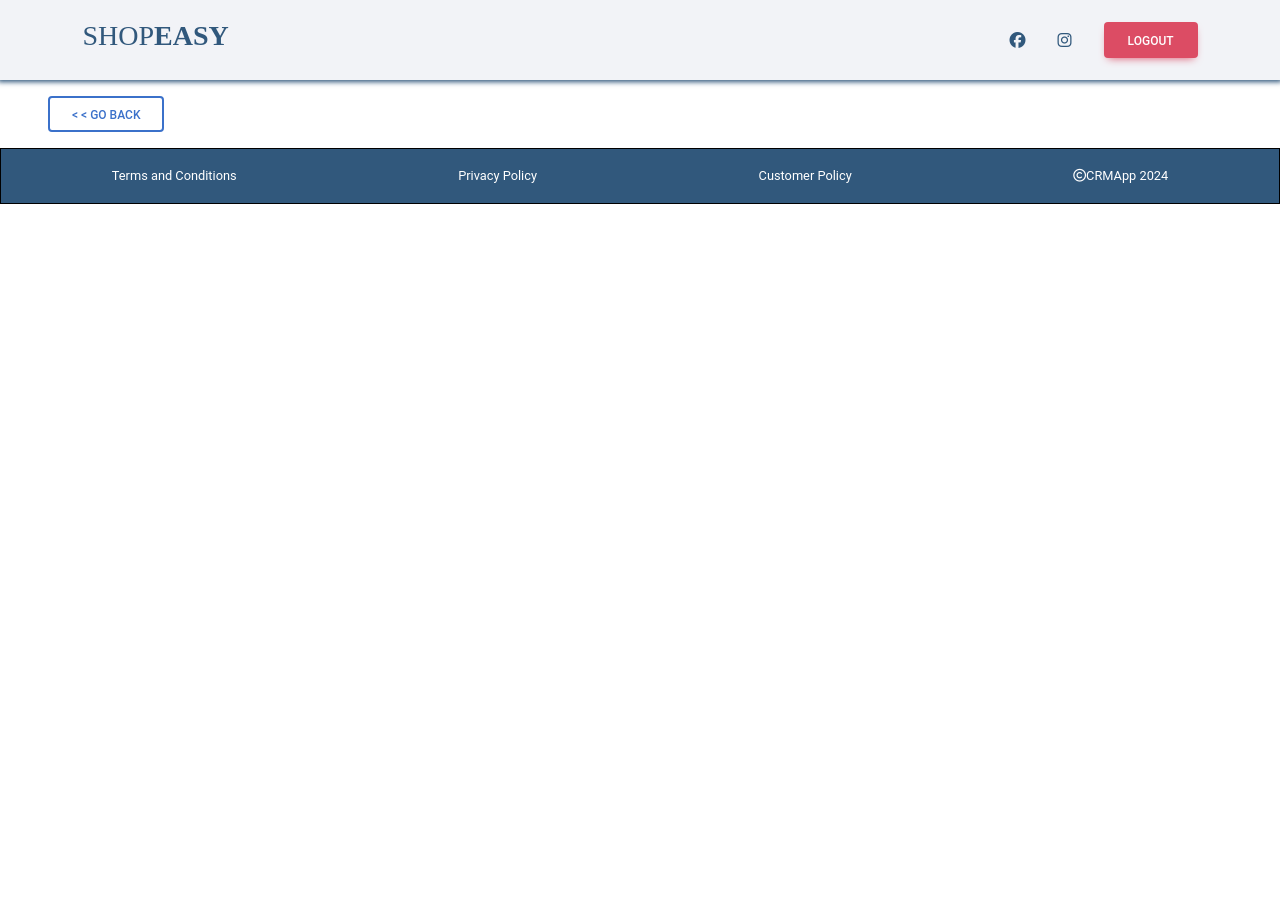
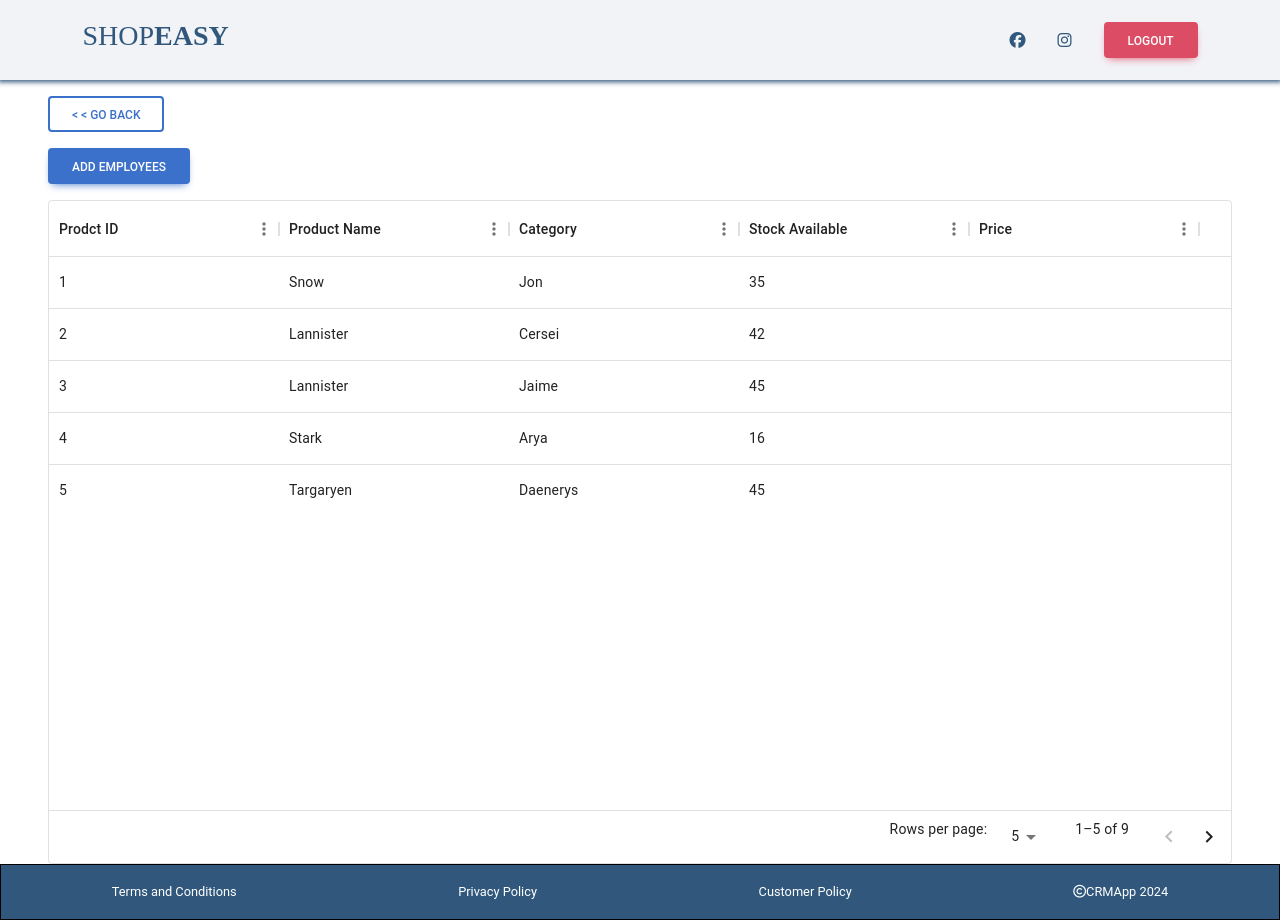
Before and after one commit to AkarshAB/CRM--Frontend, a React (Create React App) app: page /Manage-Employees in a window 1280 px wide. Before the commit the page ends 800 px from the top, so only its background shows below. Built offline with nearby package versions, Linux system fonts and the light colour scheme.

Commit message:
created ManageEmployee component.

```diff
--- a/src/App.js
+++ b/src/App.js
@@ -14,6 +14,7 @@ import BackButton from './components/common/Back Button/BackButton.jsx';
 import BillingHistory from './components/BillingHistory/BillingHistory.jsx';
 import ServiceRequests from './components/ServiceRequests/ServiceRequests.jsx';
 import AddEmployee from './components/AddEmployee/AddEmployee.jsx';
+import ManageEmployee from './components/ManageEmployee/ManageEmployee.jsx';
 
 
 function App() {
@@ -32,6 +33,7 @@ function App() {
         <Route path='/billing' element={<Billing />}></Route>
         <Route path='/BillingHistory' element={<BillingHistory />}></Route>
         <Route path='/service-requests' element={<ServiceRequests />}></Route>
+        <Route path='/Manage-Employees' element={<ManageEmployee />}></Route>
         <Route path='/Add-Employee' element={<AddEmployee />}></Route>
       </Routes>
       <Footer />
--- a/src/components/Inventory/Inventory.jsx
+++ b/src/components/Inventory/Inventory.jsx
@@ -2,8 +2,6 @@ import React, { useEffect, useState } from 'react'
 import './Inventory.css'
 import { DataGrid } from '@mui/x-data-grid';
 import axios from 'axios';
-import { Formik } from 'formik';
-// import { useDataGridProps } from '@mui/x-data-grid';
 
 
 
--- a/src/components/ManageEmployee/ManageEmployee.jsx
+++ b/src/components/ManageEmployee/ManageEmployee.jsx
@@ -1,9 +1,57 @@
 import React from 'react'
 import './ManageEmployee.css'
+import { DataGrid } from '@mui/x-data-grid';
+import axios from 'axios';
+import { Link } from 'react-router-dom';
 
 function ManageEmployee() {
+  const columns = [
+    { field: 'id', headerName: 'Prodct ID', width: 230 },
+    { field: 'productName', headerName: 'Product Name', width: 230 },
+    { field: 'category', headerName: 'Category', width: 230 },
+    {
+      field: 'StockAvailable', headerName: 'Stock Available', width: 230
+    },
+    {
+      field: 'Price', headerName: 'Price', width: 230,
+      valueGetter: (params) =>
+        `${params.row.firstName || ''} ${params.row.lastName || ''}`,
+    },
+  ];
+
+  const rows = [
+    { id: 1, productName: 'Snow', category: 'Jon', StockAvailable: 35 },
+    { id: 2, productName: 'Lannister', category: 'Cersei', StockAvailable: 42 },
+    { id: 3, productName: 'Lannister', category: 'Jaime', StockAvailable: 45 },
+    { id: 4, productName: 'Stark', category: 'Arya', StockAvailable: 16 },
+    { id: 5, productName: 'Targaryen', category: 'Daenerys', StockAvailable: 45 },
+    { id: 6, productName: 'Melisandre', category: null, StockAvailable: 150 },
+    { id: 7, productName: 'Clifford', category: 'Ferrara', StockAvailable: 44 },
+    { id: 8, productName: 'Frances', category: 'Rossini', StockAvailable: 36 },
+    { id: 9, productName: 'Roxie', category: 'Harvey', StockAvailable: 65 },
+  ];
+
   return (
-    <div>ManageEmployee</div>
+    <>
+      <div className='mx-5 mb-0'>
+        <Link to={'/Add-Employee'}><button className='btn btn-primary'>Add Employees</button></Link>
+      </div>
+      <div style={{ height: '83vh', width: '' }} className='my-auto mx-5 d-flex justify-content-center mt-3'>
+        <DataGrid className='border '
+          rows={rows}
+          columns={columns}
+          autoHeight
+          disableRowSelectionOnClick
+          initialState={{
+            pagination: {
+              paginationModel: { page: 0, pageSize: 5 },
+            },
+          }}
+          pageSizeOptions={[5, 10, 20]}
+
+        />
+      </div>
+    </>
   )
 }
 
--- a/src/components/ShopPage/ShopProfile.jsx
+++ b/src/components/ShopPage/ShopProfile.jsx
@@ -40,7 +40,7 @@ function ShopProfile() {
           </div>
           <div className="col-4 homeRight">
 
-            <p><Link to={'/Add-Employee'}>Add Employees</Link></p>
+            <p><Link to={'/Manage-Employees'}>Manage Employees</Link></p>
             <p><Link to={'/inventory'}>Inventory</Link></p>
             <p><Link to={'/billing'}>Billing</Link></p>
             <p><Link to={'/stocks'}>Stocks</Link></p>
```
